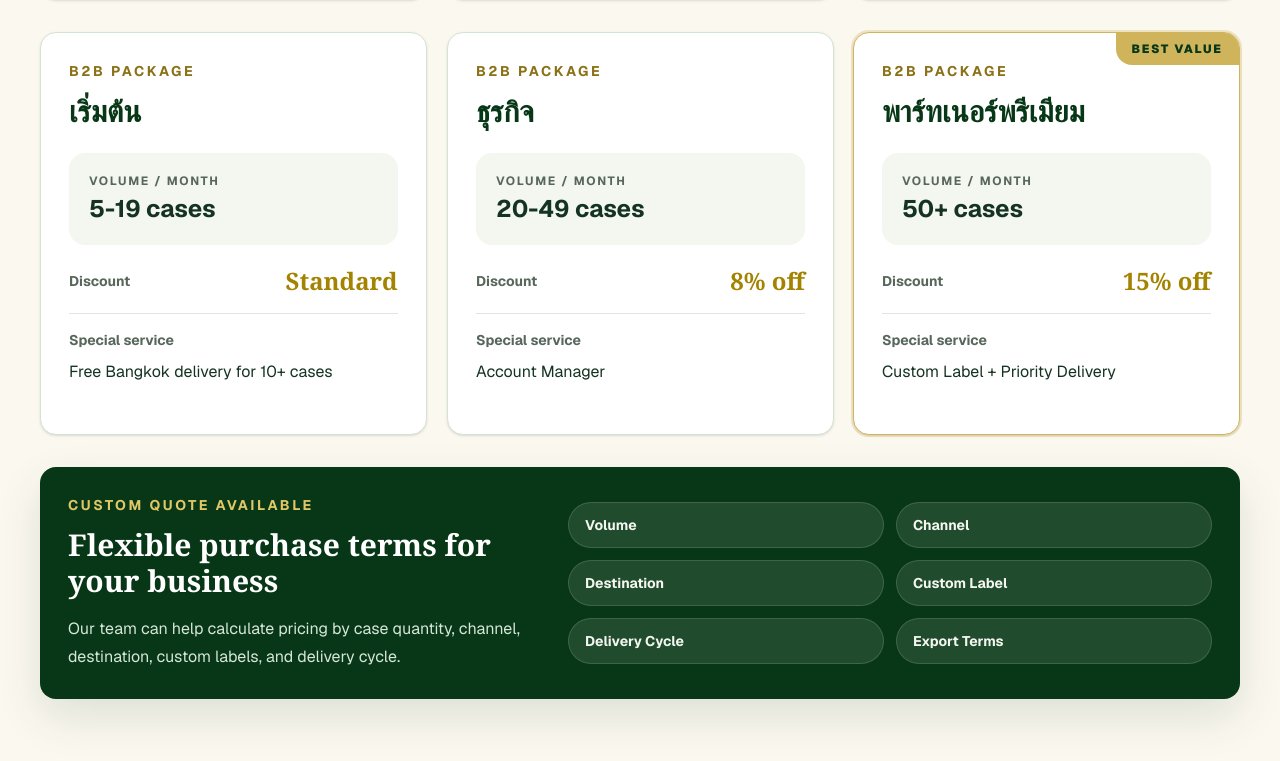
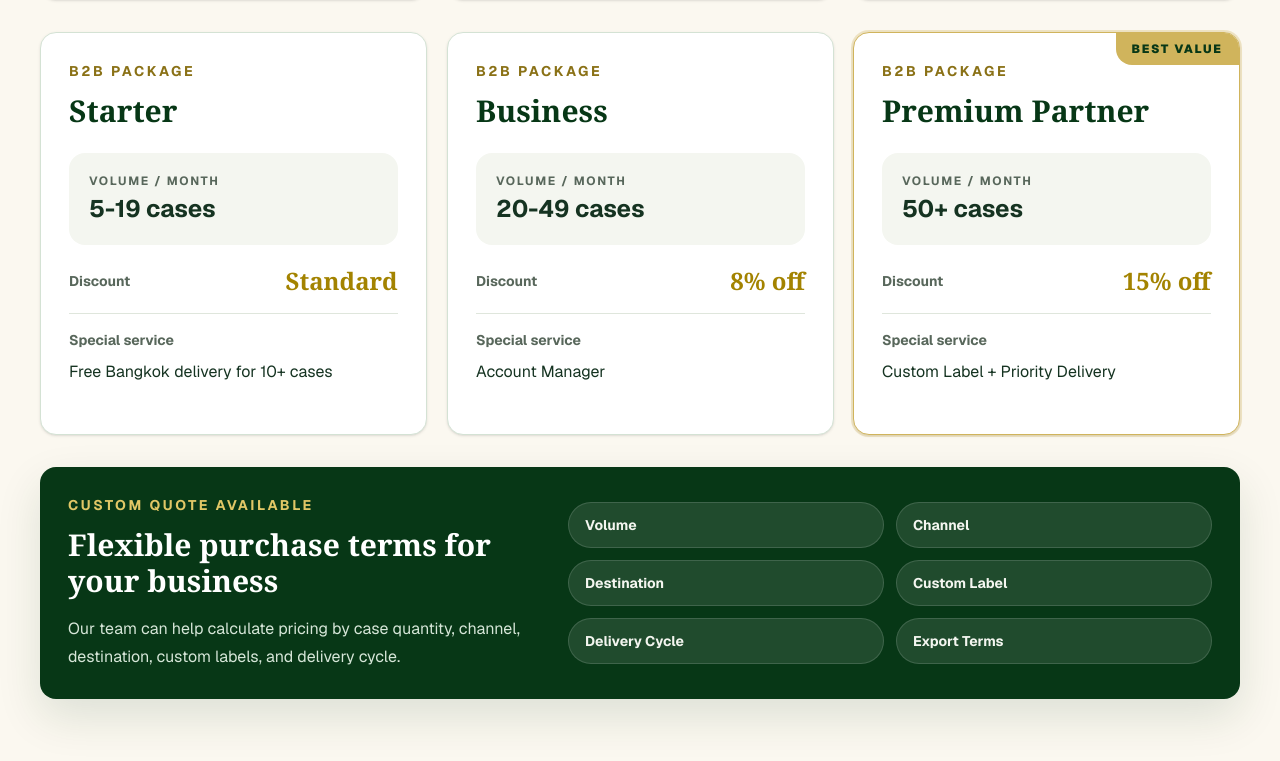
Before and after one commit to preechaLanch/coco-numbersix-frontend, a Next.js app: page /en in a window 1280 px wide. Shown: the part 9967-10728 px from the top of the page. Built offline with nearby package versions, Linux system fonts and the light colour scheme; no server answers; a web font is replaced by a local one.

Commit message:
fix: update b2b tier labels

```diff
--- a/src/app/LandingPage.tsx
+++ b/src/app/LandingPage.tsx
@@ -330,19 +330,19 @@ const b2bCardsByLocale = {
 const b2bTiersByLocale = {
   en: [
     {
-      package: "เริ่มต้น",
+      package: "Starter",
       volume: "5-19 cases",
       discount: "Standard",
       service: "Free Bangkok delivery for 10+ cases",
     },
     {
-      package: "ธุรกิจ",
+      package: "Business",
       volume: "20-49 cases",
       discount: "8% off",
       service: "Account Manager",
     },
     {
-      package: "พาร์ทเนอร์พรีเมียม",
+      package: "Premium Partner",
       volume: "50+ cases",
       discount: "15% off",
       service: "Custom Label + Priority Delivery",
@@ -350,19 +350,19 @@ const b2bTiersByLocale = {
   ],
   th: [
     {
-      package: "Starter",
+      package: "เริ่มต้น",
       volume: "5-19 ลัง",
       discount: "ปกติ",
       service: "ส่งฟรี กทม. 10+ ลัง",
     },
     {
-      package: "Business",
+      package: "ธุรกิจ",
       volume: "20-49 ลัง",
       discount: "ลด 8%",
       service: "มี Account Manager ดูแล",
     },
     {
-      package: "Premium Partner",
+      package: "พาร์ทเนอร์พรีเมียม",
       volume: "50+ ลัง",
       discount: "ลด 15%",
       service: "ฉลากพิเศษ + จัดส่งแบบ Priority",
```
